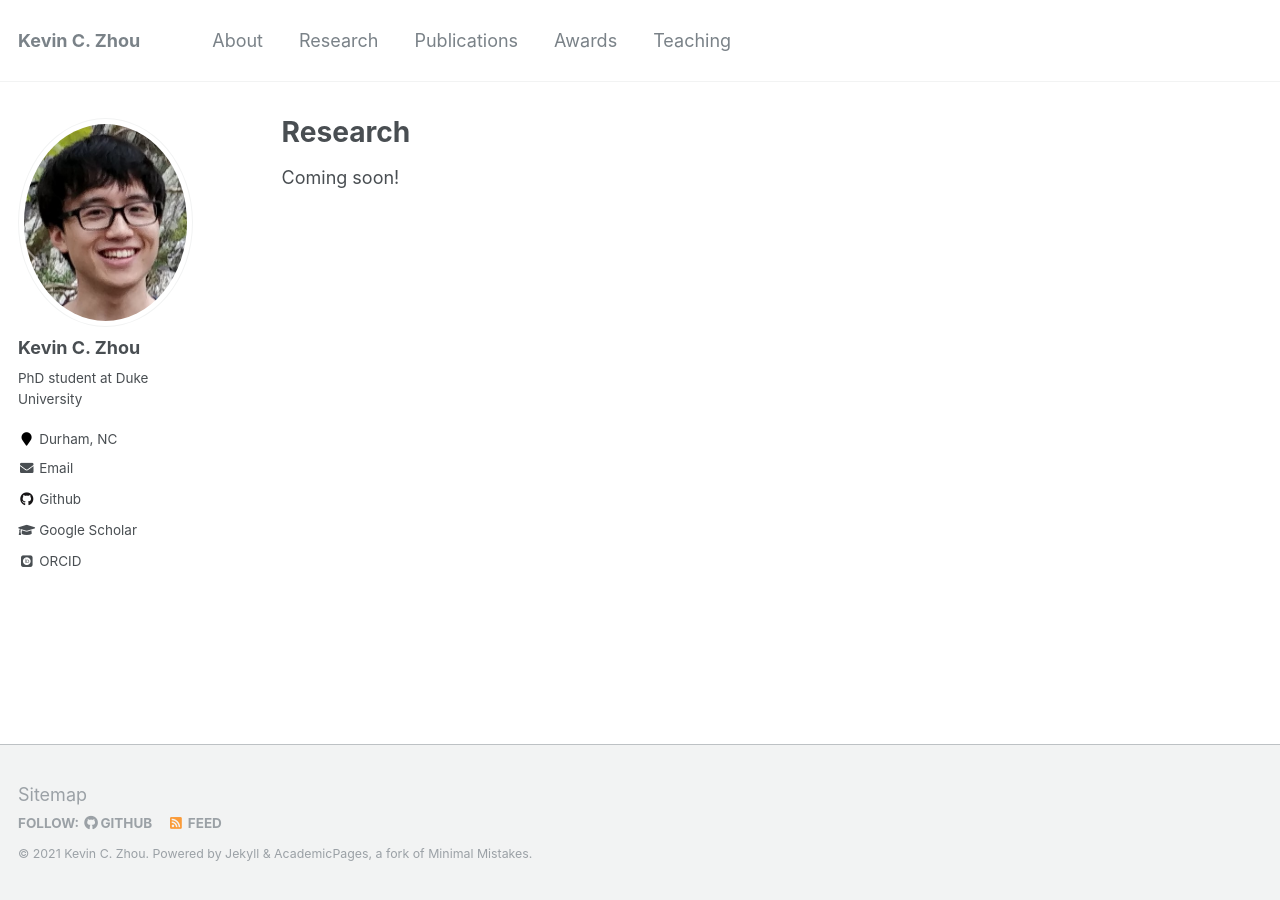
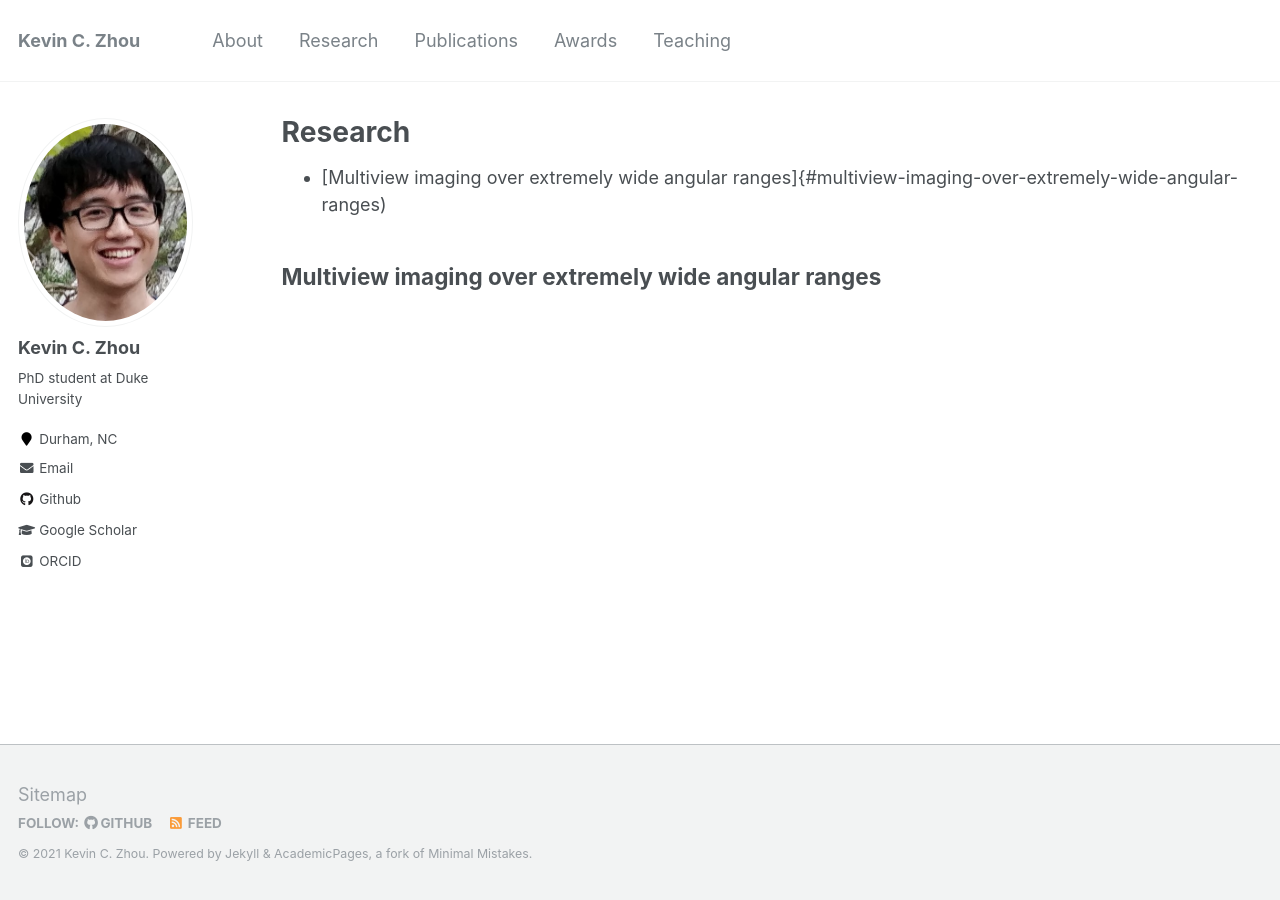
Before and after one commit to kevinczhou/kevinczhou.github.io, a Jekyll site: the page built from _pages/research.md, in a window 1280 px wide. Built offline with Jekyll 4.4.1, drawn with Linux system fonts in a browser that asks for light colours; some web fonts are replaced.

Commit message:
Update research.md

```diff
--- a/_pages/research.md
+++ b/_pages/research.md
@@ -5,4 +5,8 @@ permalink: /research/
 author_profile: true
 ---
 
-Coming soon!
+- [Multiview imaging over extremely wide angular ranges]{#multiview-imaging-over-extremely-wide-angular-ranges)
+
+
+
+## Multiview imaging over extremely wide angular ranges
```
